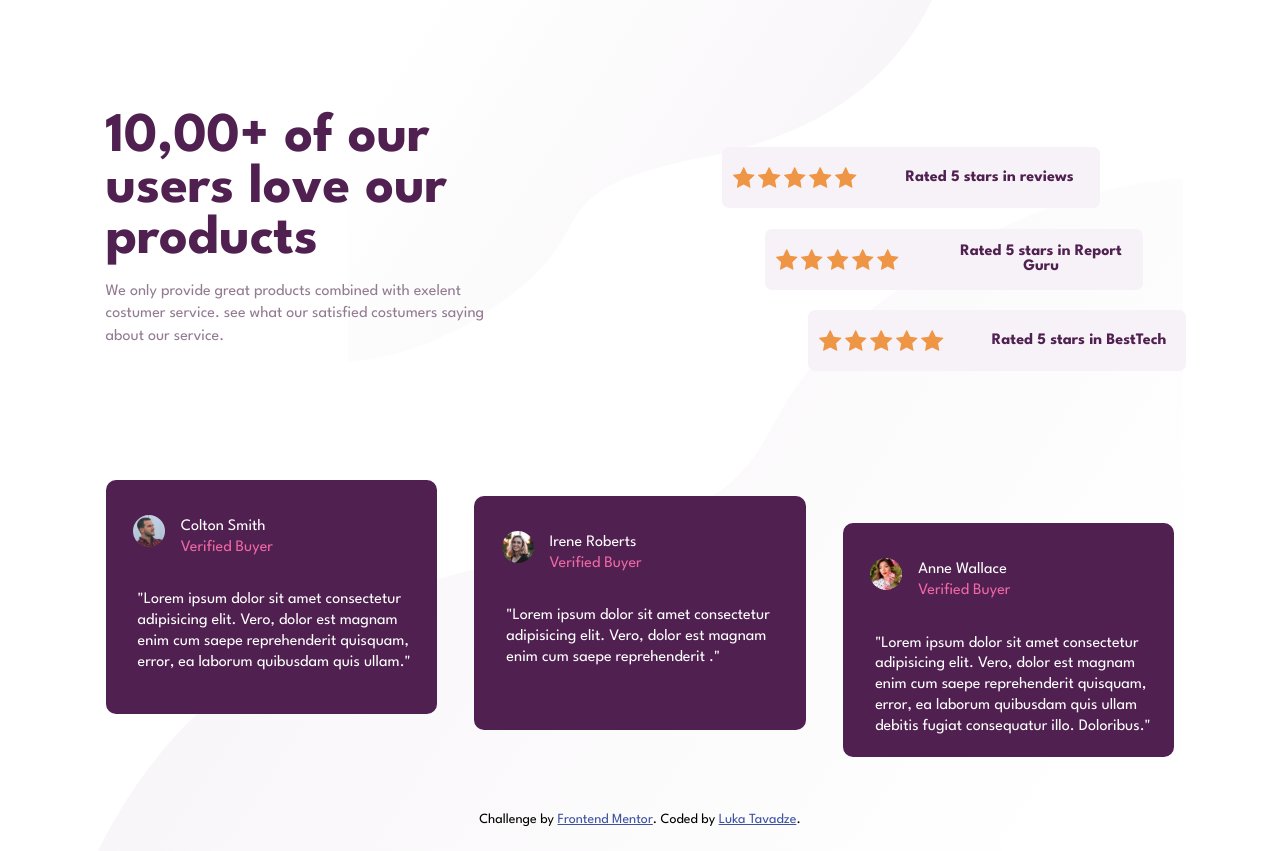
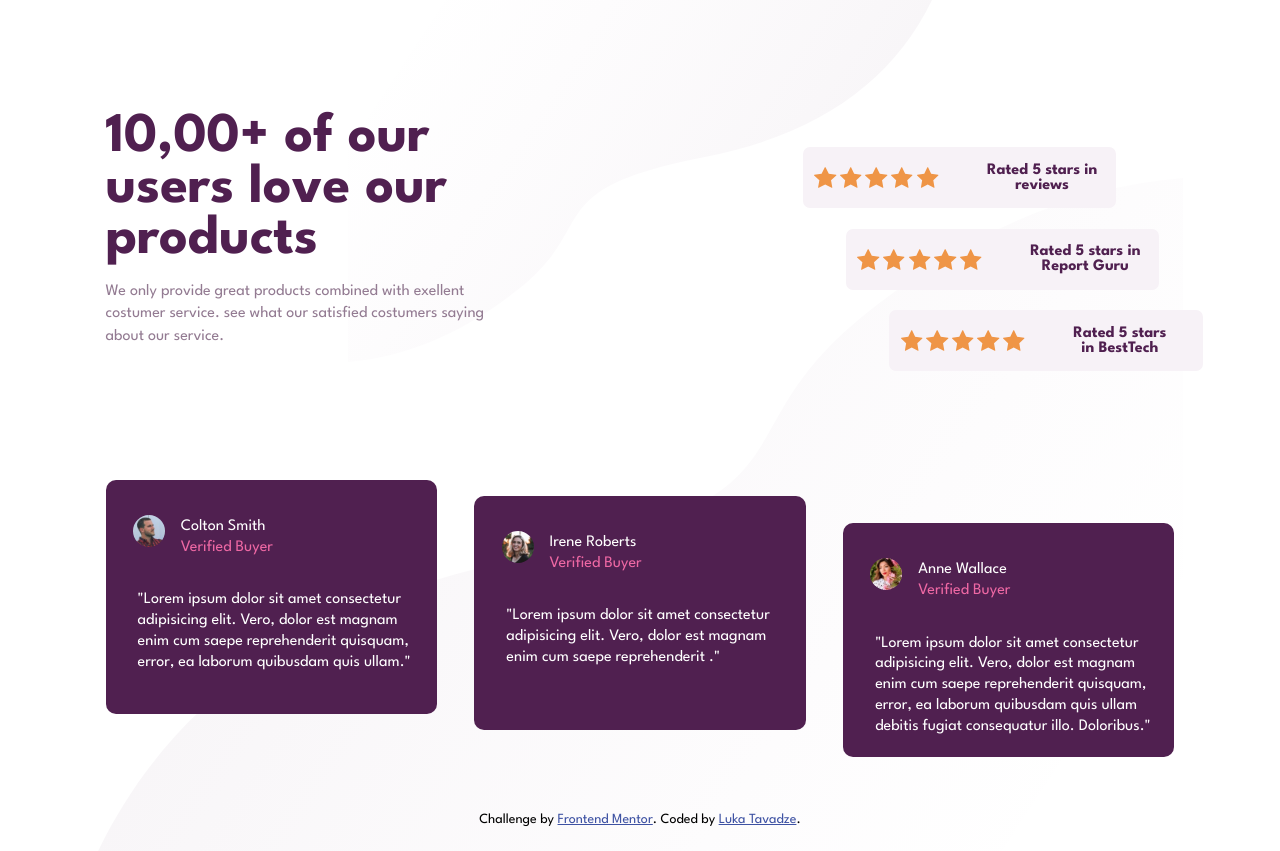
Before and after one commit to Lukatavadze/social, a plain HTML site: page index.html in a window 1280 px wide. Drawn offline with Linux system fonts and the light colour scheme.

Commit message:
Update index.html

```diff
--- a/index.html
+++ b/index.html
@@ -17,7 +17,7 @@
 
       <h1>10,00+ of our users love our products</h1>
 
-      <p id="top-text">We only provide great products combined with exelent costumer service. see what our satisfied costumers saying about our service. </p>
+      <p id="top-text">We only provide great products combined with exellent costumer service. see what our satisfied costumers saying about our service. </p>
     </section>
 
   <!-- 5 Star reviews -->
@@ -31,7 +31,7 @@
       <img src="images/icon-star.svg" alt="Star icon">
       <img src="images/icon-star.svg" alt="Star icon">
 
-      <p class="rated">Rated 5 stars in reviews</p>
+      <p class="rated">Rated 5 stars in<br> reviews</p>
 
     </div>
 
@@ -43,7 +43,7 @@
       <img src="images/icon-star.svg" alt="Star icon">
       <img src="images/icon-star.svg" alt="Star icon">
 
-      <p class="rated">Rated 5 stars in Report Guru</p>
+      <p class="rated">Rated 5 stars in<br> Report Guru</p>
 
     </div>
 
@@ -55,7 +55,7 @@
       <img src="images/icon-star.svg" alt="Star icon">
       <img src="images/icon-star.svg" alt="Star icon">
 
-      <p class="rated">Rated 5 stars in BestTech</p>
+      <p class="rated">Rated 5 stars<br> in BestTech</p>
 
     </div>
   </section>
```
